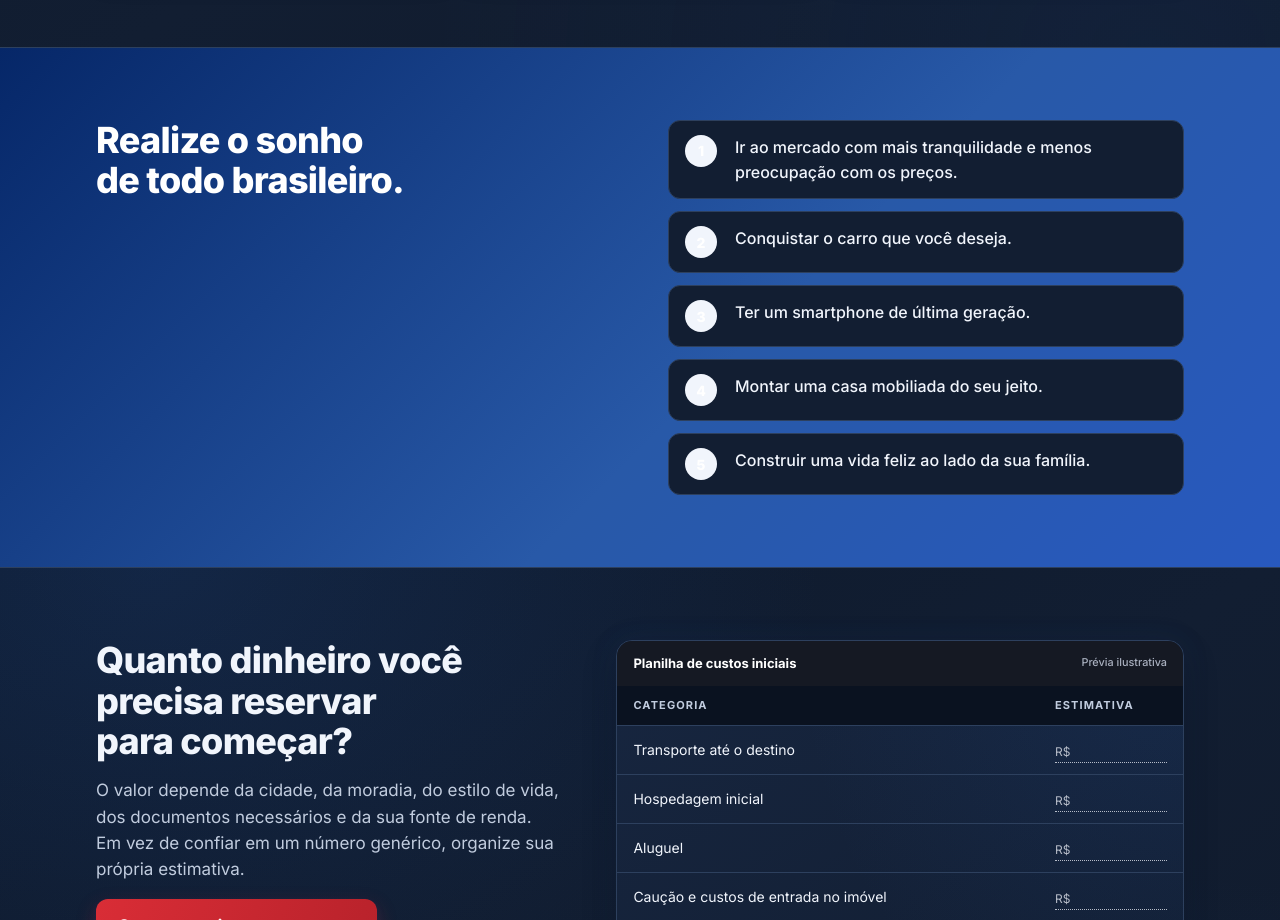
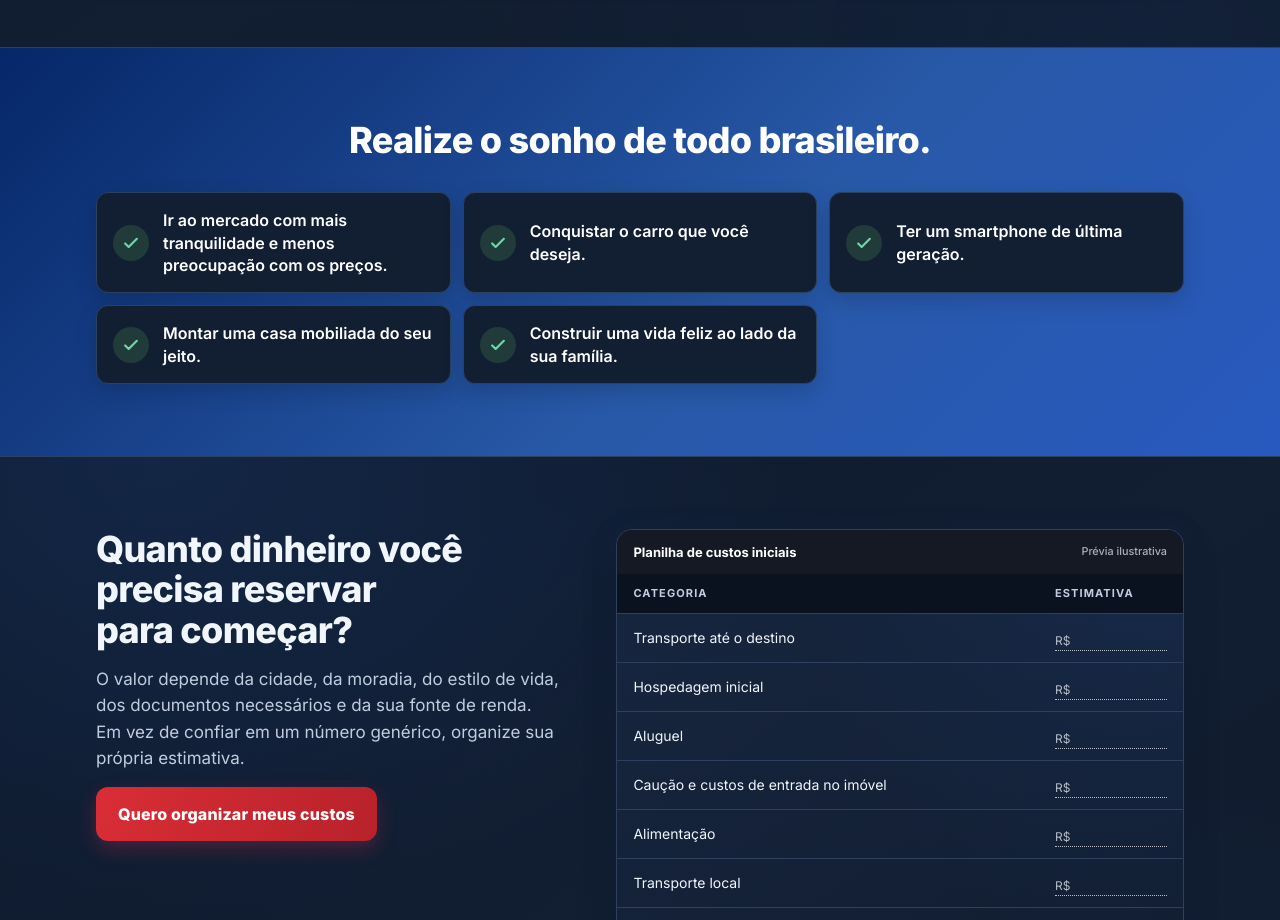
Before and after one commit to eduardoftn1/DSL, a React (Vite) app: page / in a window 1280 px wide. Shown: the part 4480-5400 px from the top of the page. Built offline with nearby package versions, Linux system fonts and the light colour scheme.

Commit message:
melhore a disposição da sessão 'Realize o sonho de todo brasileiro.'...
Gerado pelo Zenly.

```diff
--- a/src/sections/Plan.jsx
+++ b/src/sections/Plan.jsx
@@ -15,18 +15,21 @@ export function Docs() {
   return (
     <section className="section theme-blue" aria-labelledby="h-docs">
       <div className="wrap docs-grid">
-        <div>
-          <div className="section-head" style={{ marginBottom: 20 }}>
+        <div className="dream-heading">
+          <div className="section-head">
             <h2 id="h-docs">Realize o sonho de todo brasileiro.</h2>
           </div>
         </div>
-        <div>
-          <ol className="steps">
-            {BENEFITS.map((benefit) => (
-              <li key={benefit}>{benefit}</li>
-            ))}
-          </ol>
-        </div>
+        <ul className="dream-benefits">
+          {BENEFITS.map((benefit) => (
+            <li key={benefit}>
+              <span className="benefit-check">
+                <Icon name="check" />
+              </span>
+              <span>{benefit}</span>
+            </li>
+          ))}
+        </ul>
       </div>
     </section>
   );
--- a/src/styles.css
+++ b/src/styles.css
@@ -162,8 +162,15 @@ svg.i{width:22px;height:22px;flex:none;fill:none;stroke:currentColor;stroke-widt
 .city-note{margin-top:20px;font-size:15px;color:var(--muted);max-width:720px}
 
 /* documentação */
-.docs-grid{display:grid;gap:28px}
-@media (min-width:900px){.docs-grid{grid-template-columns:1fr 1fr;gap:56px}}
+.docs-grid{display:grid;gap:24px}
+.dream-heading{text-align:center}
+.dream-heading .section-head{margin:0 auto}
+.dream-benefits{display:grid;gap:12px}
+.dream-benefits li{display:flex;align-items:center;gap:14px;min-height:76px;padding:16px;background:var(--white);border:1px solid var(--line);border-radius:var(--radius);font-weight:600;line-height:1.4;box-shadow:0 8px 22px rgba(0,0,0,.16)}
+.benefit-check{width:36px;height:36px;flex:none;display:grid;place-items:center;border-radius:50%;background:var(--green-soft);color:#70D5A7}
+.benefit-check svg{width:20px;height:20px;stroke-width:2.6}
+@media (min-width:640px){.dream-benefits{grid-template-columns:repeat(2,minmax(0,1fr))}}
+@media (min-width:900px){.docs-grid{gap:32px}.dream-benefits{grid-template-columns:repeat(3,minmax(0,1fr))}.dream-benefits li:last-child{grid-column:2}}
 .steps{display:grid;gap:12px;counter-reset:s}
 .steps li{display:grid;grid-template-columns:36px 1fr;gap:14px;align-items:start;background:var(--white);border:1px solid var(--line);border-radius:var(--radius);padding:14px 16px;font-weight:500;counter-increment:s}
 .steps li::before{content:counter(s);width:32px;height:32px;border-radius:50%;background:var(--fg);color:#fff;display:grid;place-items:center;font-weight:800;font-size:14px}
```
